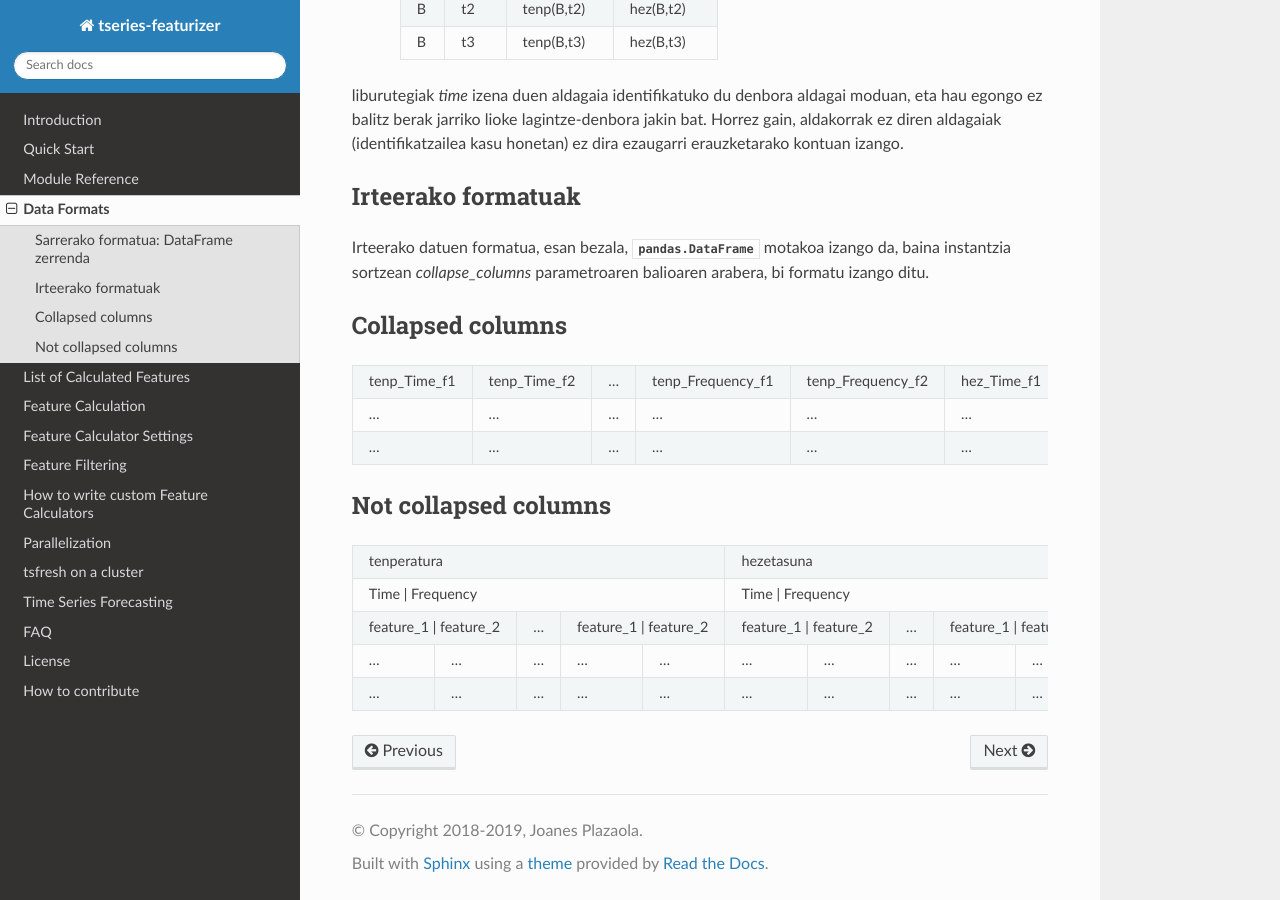
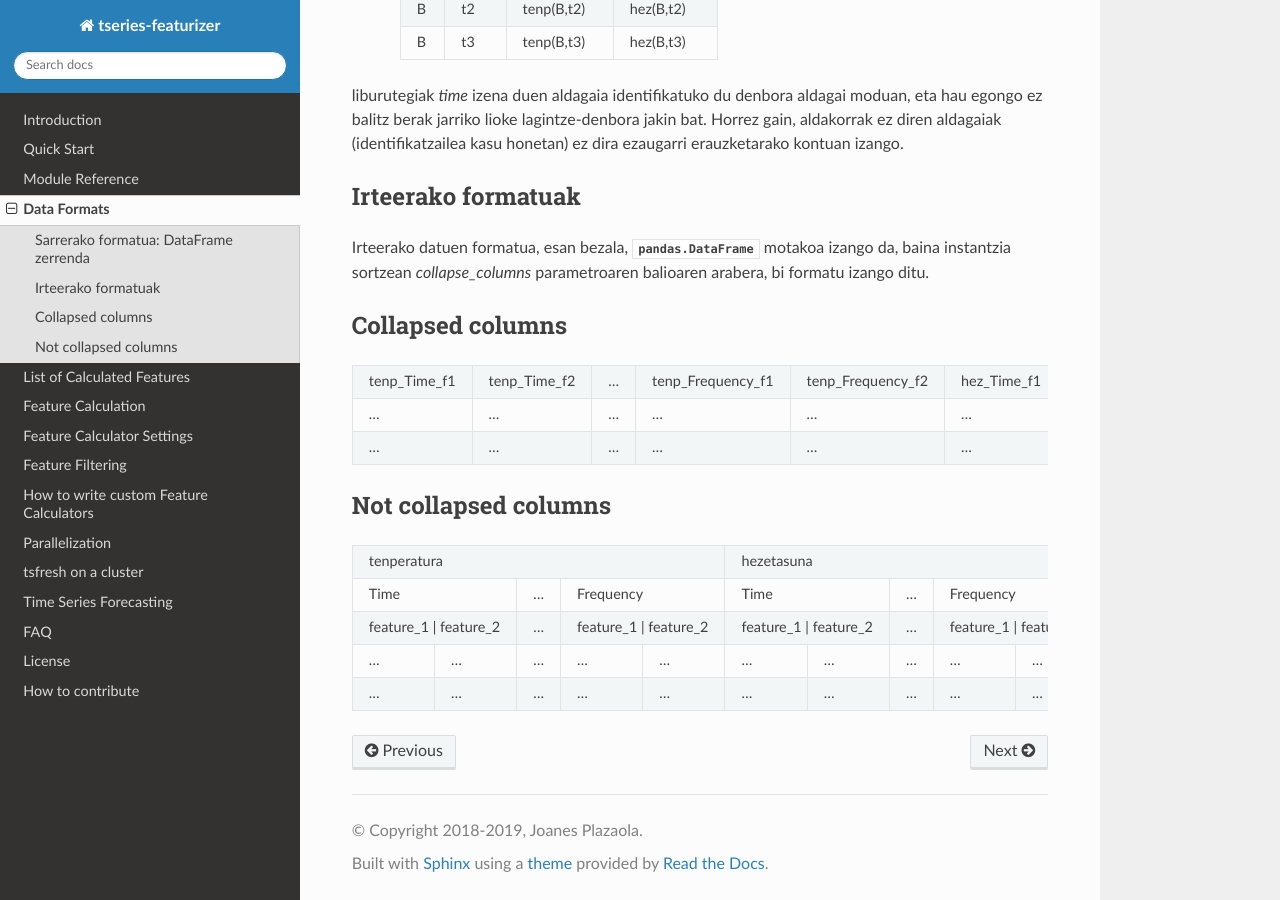
Before and after one commit to joanesplazaola/tseries-featurizer, a Sphinx documentation site: the page built from docs/text/data_formats.rst, in a window 1280 px wide and 900 px high, scrolled down 931 px. Built offline with Sphinx 7.4.7 and the Read the Docs theme 2.0.0, drawn with Linux system fonts in a browser that asks for light colours; formulas are drawn with MathJax 3; pages that are not in the unit, such as notebooks, are missing from menus; the version number could not be read and is left out.

Commit message:
Ez dabil taulia

```diff
--- a/docs/text/data_formats.rst
+++ b/docs/text/data_formats.rst
@@ -74,8 +74,8 @@ Not collapsed columns
 
 +-----------------------------------------------------+-----------------------------------------------------+
 |                     tenperatura                     |                      hezetasuna                     |
-+-----------------------------------------------------+-----------------------------------------------------+
-|             Time            |       Frequency       |             Time            |       Frequency       |
++-----------------------+-----+-----------------------+-----------------------+-----+-----------------------+
+|            Time       | ... |       Frequency       |             Time      | ... |       Frequency       |
 +-----------------------+-----+-----------------------+-----------------------+-----+-----------------------+
 | feature_1 | feature_2 | ... | feature_1 | feature_2 | feature_1 | feature_2 | ... | feature_1 | feature_2 |
 +-----------+-----------+-----+-----------+-----------+-----------+-----------+-----+-----------+-----------+
```
